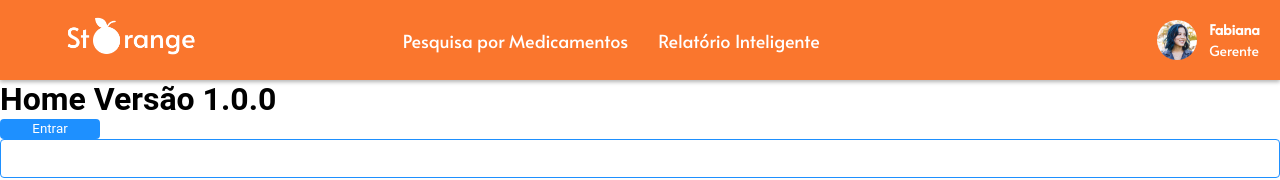
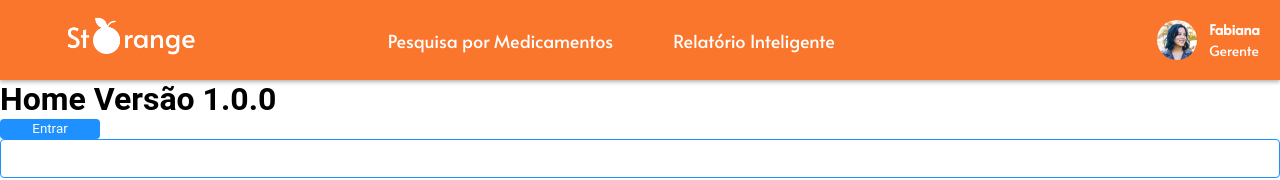
Before and after one commit to anasosl/EstocAI, a React (Create React App) app in the folder frontend/: page / in a window 1280 px wide. Shown: the top 180 px of the page. Built offline with nearby package versions, Linux system fonts and the light colour scheme.

Commit message:
feat(navbar): Use alata font

```diff
--- a/frontend/src/components/Navbar/style.ts
+++ b/frontend/src/components/Navbar/style.ts
@@ -1,5 +1,5 @@
 import styled from 'styled-components';
-import '@fontsource/alata'; // Import Alata font
+import 'typeface-alata'; // Import the Alata font
 
 export const NavbarContainer = styled.nav`
 	font-family: 'Alata', sans-serif; // Use Alata font
@@ -27,7 +27,7 @@ export const NavLinks = styled.div`
 export const NavLink = styled.a`
 	color: #fff;
 	text-decoration: none;
-	margin: 0 15px;
+	margin: 0 30px;
 	font-size: 18px;
 	transition: color 0.3s;
 
```
